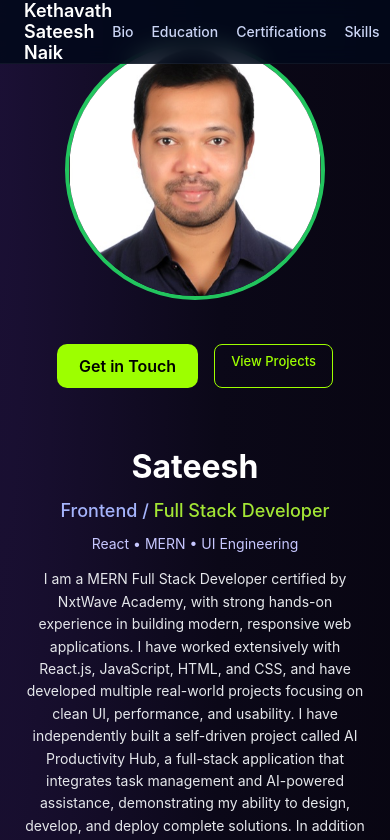
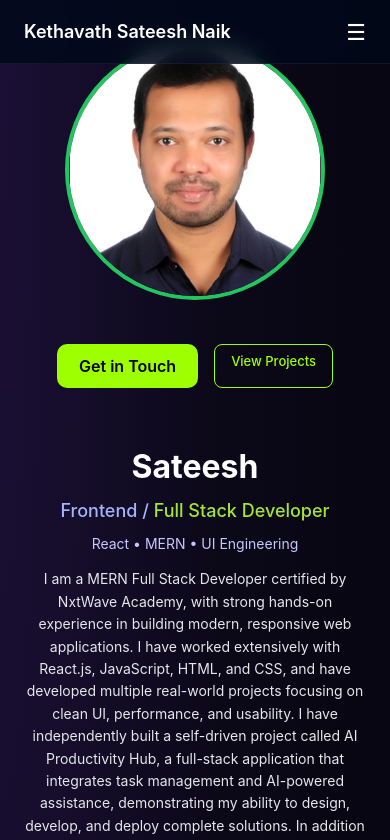
Before and after one commit to Sateesh64/portfolio, a React (Create React App) app: page / in a window 390 px wide. Shown: the top 840 px of the page. Built offline with nearby package versions, Linux system fonts and the light colour scheme.

Commit message:
Make navbar fully mobile responsive

```diff
--- a/src/components/Navbar.css
+++ b/src/components/Navbar.css
@@ -25,21 +25,28 @@
 
   display: flex;
   align-items: center;
+  justify-content: space-between;
 }
 
 /* LOGO */
-.navbar-logo {
+.nav-logo {
+  color: #ffffff;
+  font-weight: 600;
   font-size: 18px;
-  font-weight: 600;
-  color: #ffffff;
-  letter-spacing: 0.3px;
+  text-decoration: none;
+  transition: color 0.3s ease;
 }
 
-/* LINKS — PUSH TO RIGHT */
+.nav-logo:hover {
+  color: #9eff00;
+}
+
+/* LINKS — DESKTOP */
 .navbar-links {
   display: flex;
   gap: 28px;
-  margin-left: auto; /* ✅ KEY FIX */
+  margin-left: auto;
+  align-items: center;
 }
 
 /* LINK STYLE */
@@ -52,7 +59,7 @@
   transition: color 0.3s ease;
 }
 
-/* HOVER UNDERLINE (vikram.cloud style) */
+/* HOVER UNDERLINE */
 .navbar-links a::after {
   content: "";
   position: absolute;
@@ -72,24 +79,7 @@
   width: 100%;
 }
 
-/* MOBILE */
-@media (max-width: 768px) {
-  .navbar-links {
-    gap: 18px;
-  }
-}
-.nav-logo {
-  color: #ffffff;              /* clear white */
-  font-weight: 600;
-  font-size: 18px;
-  text-decoration: none;
-  transition: color 0.3s ease;
-}
-
-.nav-logo:hover {
-  color: #9eff00;              /* neon green on hover */
-}
-
+/* RESUME BUTTON */
 .resume-nav-btn {
   color: #0a0f1f;
 
@@ -104,3 +94,45 @@
 .resume-nav-btn:hover {
   transform: translateY(-1px);
 }
+
+
+/* HAMBURGER ICON (HIDDEN DESKTOP) */
+.hamburger {
+  display: none;
+  font-size: 22px;
+  color: #ffffff;
+  cursor: pointer;
+}
+
+/* ---------------- MOBILE ---------------- */
+@media (max-width: 768px) {
+  .hamburger {
+    display: block;
+  }
+
+  .navbar-links {
+    position: absolute;
+    top: 64px;
+    left: 0;
+    width: 100%;
+
+    background: rgba(2, 9, 26, 0.95);
+    backdrop-filter: blur(10px);
+
+    flex-direction: column;
+    gap: 20px;
+    padding: 24px 0;
+
+    display: none;
+  }
+
+  .navbar-links.active {
+    display: flex;
+  }
+
+  .navbar-links a {
+    font-size: 15px;
+  }
+
+
+}
--- a/src/components/Navbar.js
+++ b/src/components/Navbar.js
@@ -1,24 +1,32 @@
-import React from "react";
+import React, { useState } from "react";
 import "./Navbar.css";
 
 const Navbar = () => {
+  const [open, setOpen] = useState(false);
+
   return (
     <nav className="navbar">
       <div className="navbar-container">
-        {/* LEFT LOGO */}
-          <a href="#bio" className="nav-logo">
+        {/* LOGO */}
+        <a href="#bio" className="nav-logo" onClick={() => setOpen(false)}>
           Kethavath Sateesh Naik
         </a>
 
-        {/* RIGHT LINKS */}
-        <div className="navbar-links">
-          <a href="#bio">Bio</a>
-          <a href="#education">Education</a>
-          <a href="#certifications">Certifications</a>
-          <a href="#skills">Skills</a>
-          <a href="#projects">Projects</a>
-          <a href="#contact">Contact</a>
-          {/* RESUME BUTTON */}
+        {/* HAMBURGER */}
+        <div className="hamburger" onClick={() => setOpen(!open)}>
+          ☰
+        </div>
+
+        {/* LINKS */}
+        <div className={`navbar-links ${open ? "active" : ""}`}>
+          <a href="#bio" onClick={() => setOpen(false)}>Bio</a>
+          <a href="#education" onClick={() => setOpen(false)}>Education</a>
+          <a href="#certifications" onClick={() => setOpen(false)}>Certifications</a>
+          <a href="#skills" onClick={() => setOpen(false)}>Skills</a>
+          <a href="#projects" onClick={() => setOpen(false)}>Projects</a>
+          <a href="#contact" onClick={() => setOpen(false)}>Contact</a>
+
+          {/* RESUME */}
           <a
             href="/resume/Sateesh_Naik_Resume.pdf"
             target="_blank"
@@ -27,9 +35,6 @@ const Navbar = () => {
           >
             Resume
           </a>
-
-
-
         </div>
       </div>
     </nav>
```
